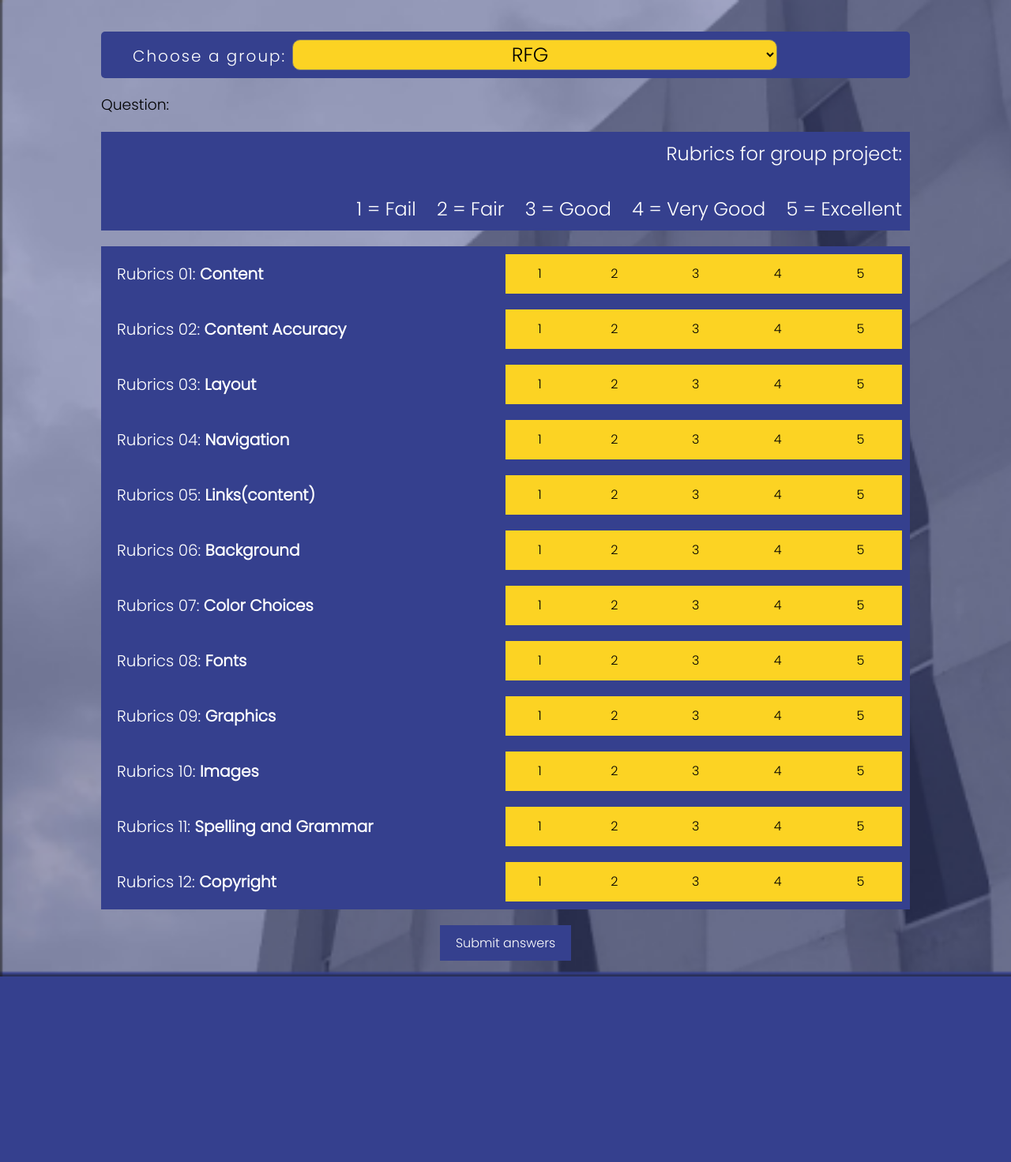
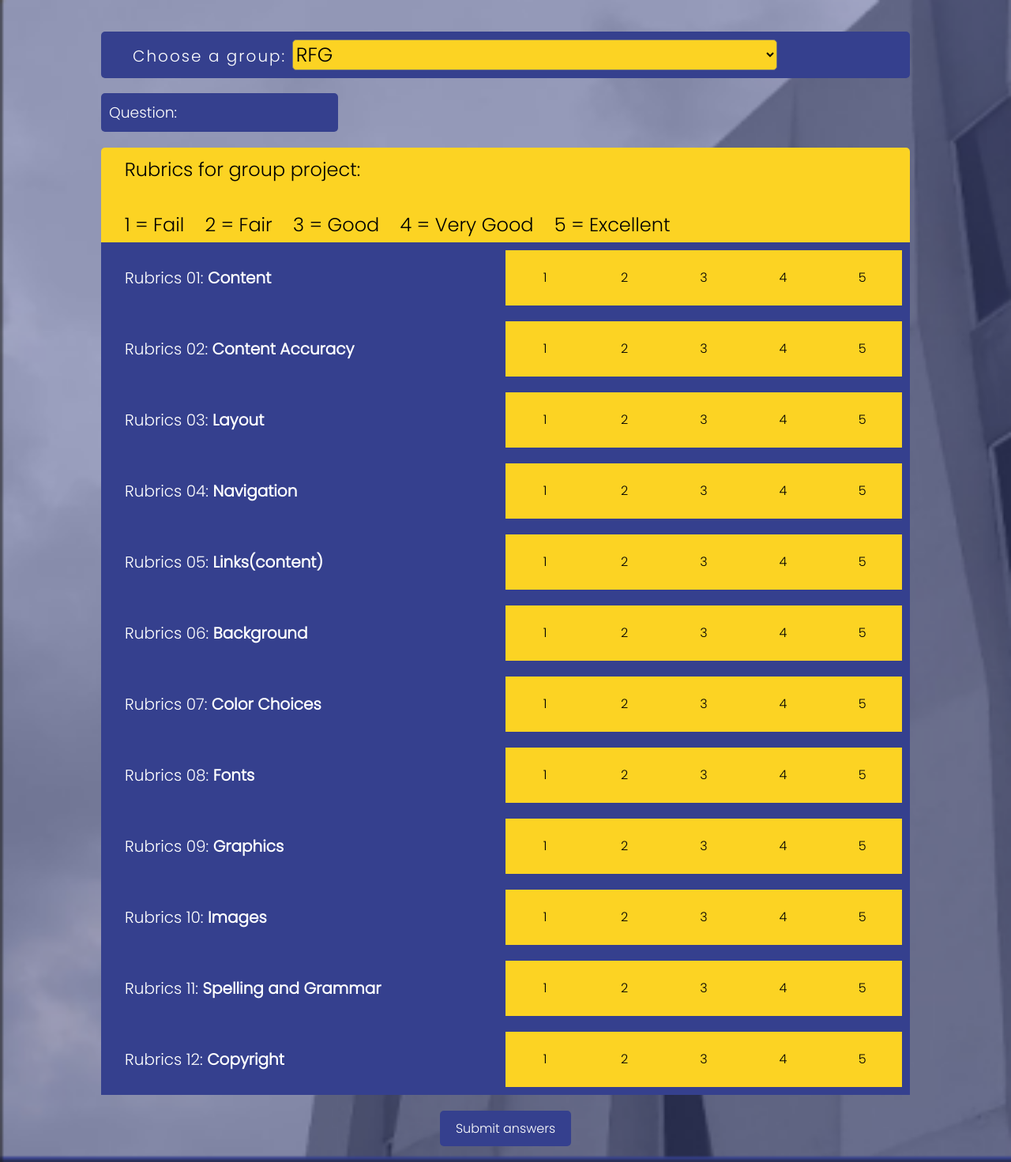
Before and after one commit to cceonniekmart/activity5, a PHP site: page /user.php in a window 1280 px wide. Shown: the whole page at 79% size. Before the commit the page ends 1237 px from the top, so only its background shows below. Run offline with PHP 8.4, Linux system fonts and the light colour scheme; the visitor is signed in with stand-in values (Sample User, id 1).

Commit message:
Update user.css

```diff
--- a/user.css
+++ b/user.css
@@ -16,6 +16,7 @@ body {
 }
 label {
     margin-bottom: 10px;
+
 }
 form {
     display: flex;
@@ -39,6 +40,7 @@ div.group label{
     margin-left: 2em;
     color: white;
     width: 27%;
+
 }
 
 div.group select{
@@ -46,27 +48,45 @@ div.group select{
     font-size: 25px;
     width: 60%;
     margin-right: 2em;
-    text-align: center;
+    text-align: left;
     border-radius: 10px;
     color: black;
+    border-radius: 5px;
+
 }
 
+h3{
+
+  background-color: #35408E;
+  padding: 10px;
+  text-align: left;
+  border-radius: 5px;
+  color: white;
+  width: 300px;
+
+}
 h2 {
-    background-color:  #35408E;
+    background-color: #FCD323;
     padding: 10px;
-    text-align: right;
-    color: white;
+    text-align: left;
+    color: black;
+    margin-bottom: -5px;
+    border-top-left-radius: 5px;
+    border-top-right-radius: 5px;
+
 
 }
 
 .error, .success {
-    margin: 0;
-   background: #F2DEDE;
+  margin: 0;
+   background: #DB8E8E;
    color: #0c0101;
    width: 100%;
    font-size: 1em; /* Use relative units for font-size */
    text-align: center;
    padding: 10px;
+   border-radius: 5px;
+   font-weight: bolder;
 }
 
 .success{
@@ -79,7 +99,7 @@ h2 {
 .question {
     display: table;
     width: 100%;
-    background-color:  #35408E;
+    background-color: #35408E;
     padding: 10px;
   }
 
@@ -87,7 +107,7 @@ h2 {
   .question label {
     display: table-cell;
     vertical-align: middle;
-    padding: 10px;
+    padding:20px;
   }
 
   .question p {
@@ -100,6 +120,8 @@ h2 {
     text-align: center;
     background-color: #FCD323    ;
     border-left: none;
+    width: 100px;
+    height: 50px;
     cursor: pointer;
   }
 
@@ -111,11 +133,24 @@ h2 {
   .question label:hover {
     background-color:   #35408E;
     color: white;
+    width: 100px;
+    height: 50px;
+    padding: 10px;
+    border: 10px solid #FCD323;
+    box-sizing: border-box;
+
+
   }
 
   .question input[type="radio"]:checked + label {
     background-color:  #35408E;
+    width: 100px;
+    height: 50px;
+    padding: 10px;
+    border: 10px solid #FCD323;
+    box-sizing: border-box;
     color: white;
+
   }
 
 button[type="submit"] {
@@ -127,4 +162,6 @@ button[type="submit"] {
     font-size: 16px;
     margin: 20px;
     cursor: pointer;
+    border-radius: 5px;
+
 }
```
